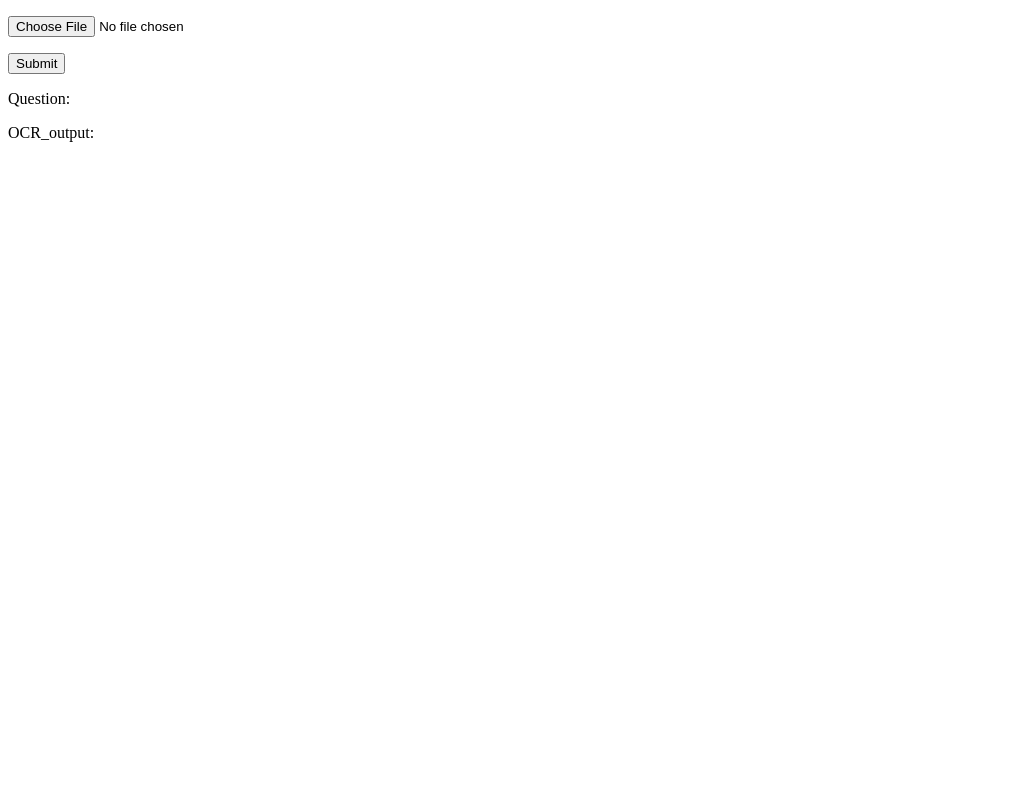
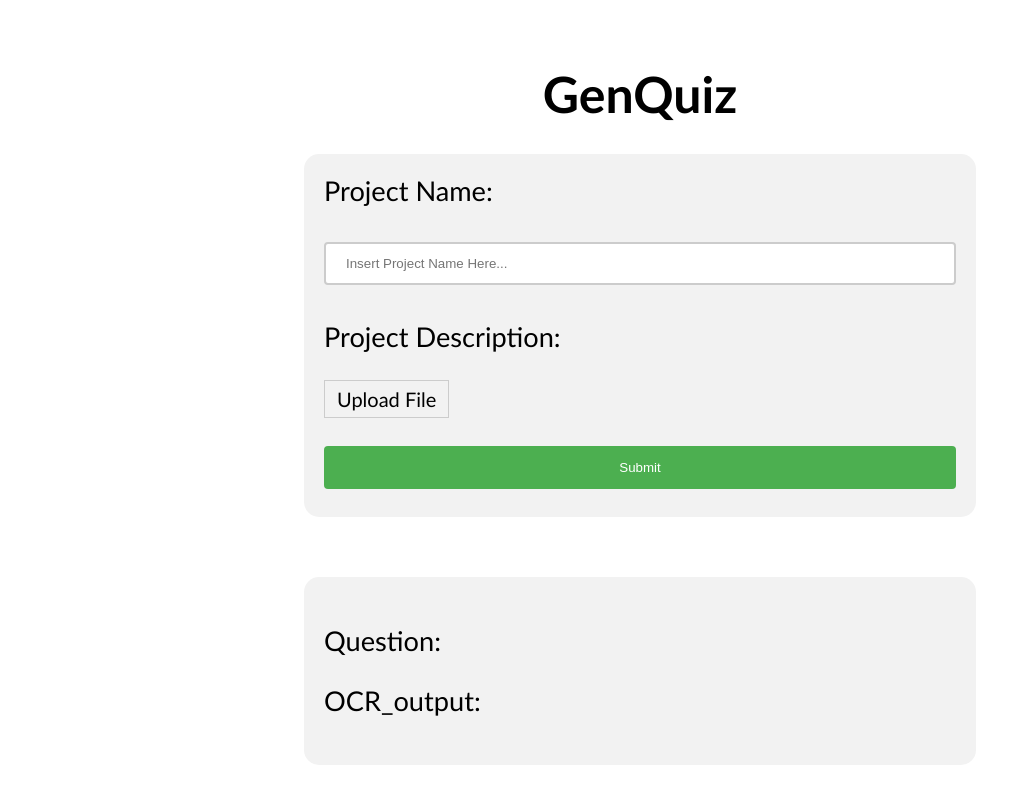
Before and after one commit to VisH317/QuestionGenerationServer, a React (Create React App) app in the folder frontend/: page / in a window 1280 px wide. Shown: the whole page, without its empty margins (0-1031 px from the left). Built offline with nearby package versions, Linux system fonts and the light colour scheme.

Commit message:
Set up basic UI

```diff
--- /dev/null
+++ b/frontend/src/App.css
@@ -0,0 +1,100 @@
+.mainDiv {
+    font-family:'Gill Sans', 'Gill Sans MT', Calibri, 'Trebuchet MS', sans-serif;
+    font-size: 1.7em;
+}
+
+/* ***************************************************************** */
+/* ***************************** TITLE ***************************** */
+/* ***************************************************************** */
+
+.Title {
+    font-size: 50px;
+    position: relative;
+    top: 30px;
+    left: 50%;
+    text-align: center;
+    transform: translateX(-50%);
+}
+
+/* ***************************************************************** */
+/* *************************** INPUT FORM ************************** */
+/* ***************************************************************** */
+
+.inputDiv {
+    position: relative;
+    border-radius: 15px;
+    background-color: #f2f2f2;
+    padding: 20px;
+    width: 50%;
+    left: 50%;
+    transform: translateX(-50%);
+    margin-top: 60px;
+}
+
+inputDiv.p select {
+    width: 100%;
+    padding: 12px 20px;
+    margin: 8px 0;
+    display: inline-block;
+    border: 2px solid #ccc;
+    border-radius: 4px;
+    box-sizing: border-box;
+}
+
+#FirstInput {
+    margin-top: 0px;
+}
+
+#projectName {
+    width: 100%;
+    padding: 12px 20px;
+    margin: 8px 0;
+    display: inline-block;
+    border: 2px solid #ccc;
+    border-radius: 4px;
+    box-sizing: border-box;
+}
+
+input[type="file"] {
+    display: none;
+}
+.custom-file-upload {
+    border: 1px solid #ccc;
+    display: inline-block;
+    padding: 6px 12px;
+    cursor: pointer;
+    font-size: 20px;
+    position: relative;
+    margin-bottom: 20px;
+}
+
+
+input[type=submit] {
+    width: 100%;
+    background-color: #4CAF50;
+    color: white;
+    padding: 14px 25px;
+    margin: 8px 0;
+    border: none;
+    border-radius: 4px;
+    cursor: pointer;
+}
+
+input[type=submit]:hover {
+    background-color: #45a049;
+}
+
+/* ***************************************************************** */
+/* *************************** DATA SHOW *************************** */
+/* ***************************************************************** */
+
+.DataShow {
+    position: relative;
+    border-radius: 15px;
+    background-color: #f2f2f2;
+    padding: 20px;
+    width: 50%;
+    left: 50%;
+    transform: translateX(-50%);
+    margin-top: 60px;
+}
--- a/frontend/src/App.js
+++ b/frontend/src/App.js
@@ -1,3 +1,4 @@
+import "./App.css"
 import React from 'react'
 const { useState } = React
 
@@ -11,7 +12,7 @@ function getData (form) {
 function DataShow (response) {
   const json_response = response.json
   return (
-    <div>
+    <div className="DataShow">
       <p> Question: { json_response.question } </p>
       <p> OCR_output: { json_response.OCR_output } </p>
     </div>
@@ -32,17 +33,23 @@ function App() {
   }
 
   return (
-    <div>
-      <form method="post" action="/process" encType="multipart/form-data" onSubmit={handleSubmit}>
-        <dl>
-          <p>
-            <input type="file" name="file" autoComplete="off" required></input>
-          </p>
-        </dl>
-        <p>
-          <input type="submit" value="Submit"></input>
-        </p>
-      </form>
+    <div className='mainDiv'>
+      <h1 className='Title'>GenQuiz</h1>
+
+      <div className="inputDiv">
+        <form method="post" action="/process" encType="multipart/form-data" onSubmit={handleSubmit}>
+          <p className="LabelInput" id="FirstInput">Project Name:</p>
+          <input type="text" name="projectName" id="projectName" placeholder="Insert Project Name Here..." />
+
+          <p className="LabelInput">Project Description:</p>
+          <label for="file" class="custom-file-upload">
+          <i class="fa fa-cloud-upload"></i> Upload File
+          </label>
+          <input className='form' type="file" name="file" autoComplete="off" required id="file" type="file"/>
+
+          <input className='form' type="submit" value="Submit"></input>
+        </form>
+      </div>
       <DataShow json={response} />
     </div>
   )
```
